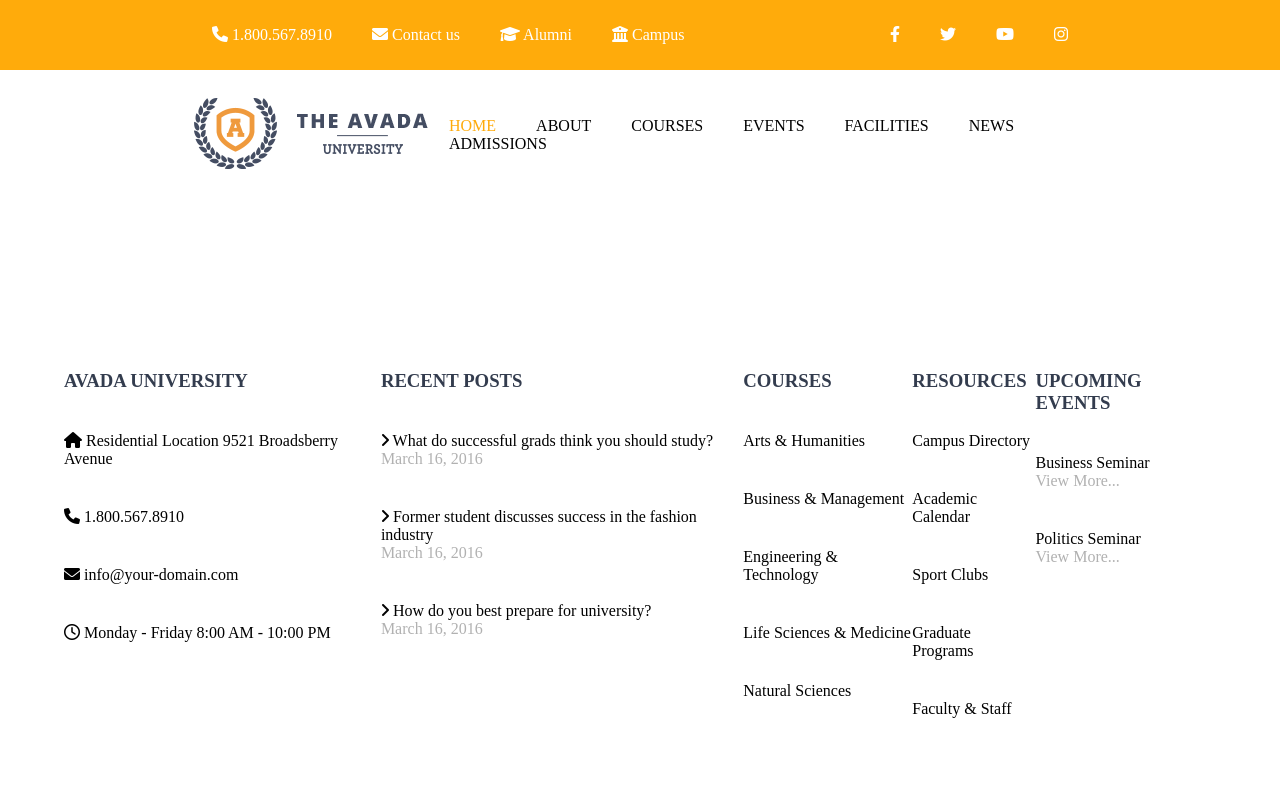
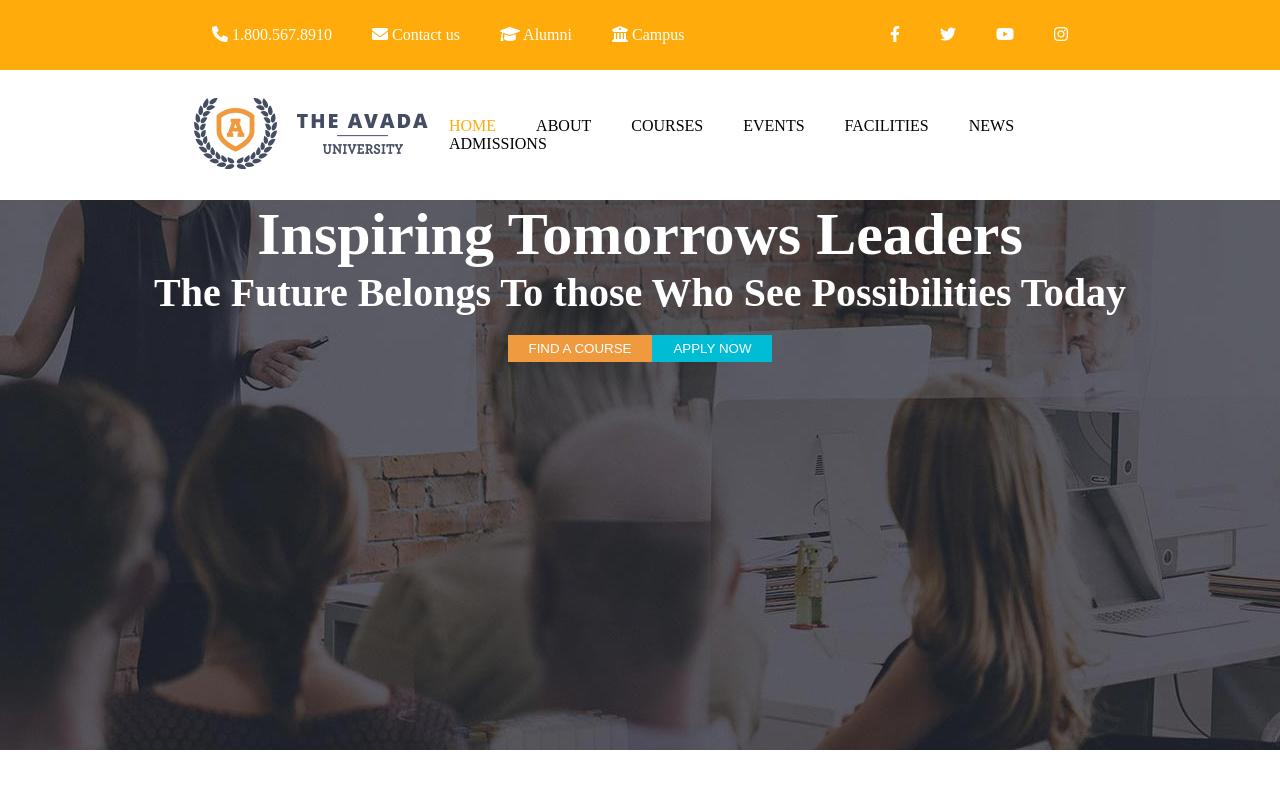
Before and after one commit to Angelo7x/proj-html-vuejs, a Vue app: page / in a window 1280 px wide. Shown: the top 800 px of the page. Built offline with nearby package versions, Linux system fonts and the light colour scheme.

Commit message:
adds section hero

```diff
--- a/src/assets/style/variables.scss
+++ b/src/assets/style/variables.scss
@@ -1,3 +1,20 @@
 $sizeContainer: 70%;
 
 $sizeFooterContainer: 90%;
+
+.btn {
+    padding: 5px 20px;
+    color: white;
+    border: none;
+
+}
+
+.orange-btn {
+    background-color: #f09a3f;
+    border: 1px solid #f09a3f;
+}
+
+.blue-btn {
+    background-color: #00bcd4;
+    border: 1px solid #00bcd4;
+}
--- a/src/components/Main.vue
+++ b/src/components/Main.vue
@@ -1,6 +1,13 @@
 <template>
   <section>
-
+    <div class="first-section-hero">
+      <div class="hero-text">
+        <h2>Inspiring Tomorrows Leaders</h2>
+        <h4>The Future Belongs To those Who See Possibilities Today</h4>
+        <button class="btn orange-btn">FIND A COURSE</button>
+        <button class="btn blue-btn">APPLY NOW</button>
+      </div>
+    </div>
   </section>
 </template>
 
@@ -11,5 +18,21 @@ export default {
 </script>
 
 <style lang="scss" scoped>
-
+section {
+  margin-top: 130px;
+}
+.first-section-hero {
+  height: 550px;
+  background-image: url('../assets/img/home_main_slider_bg.jpg');
+  background-repeat: no-repeat;
+  background-position: center;
+  object-fit: cover;
+  position: relative;
+  .hero-text {
+    font-size: 40px;
+    color: #fff;
+    text-align: center;
+    margin-top: auto;
+  }
+}
 </style>
```
